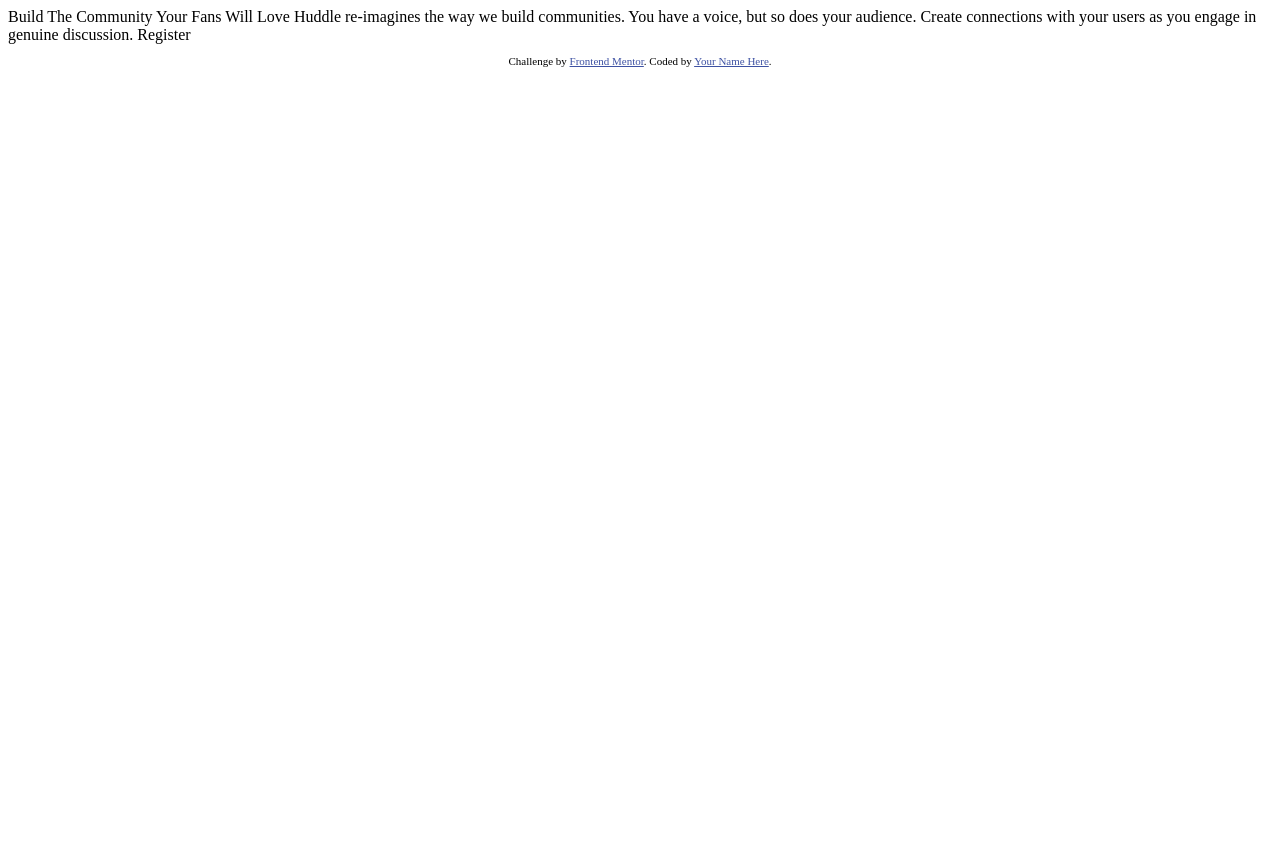
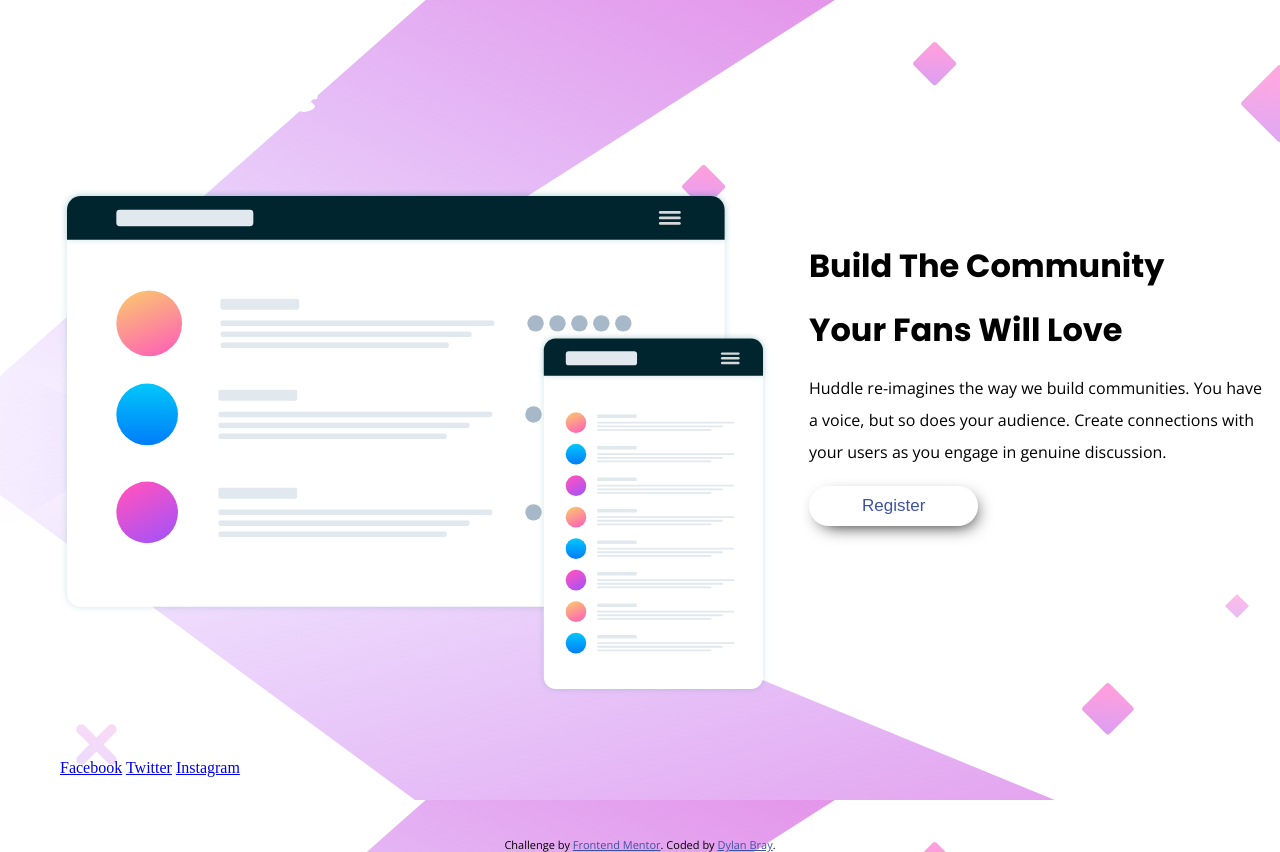
Before and after one commit to Thundery8/huddle-landing-page-with-single-introductory-section-master, a plain HTML site: page index.html in a window 1280 px wide. Before the commit the page ends 800 px from the top, so only its background shows below. Drawn offline with nearby package versions, Linux system fonts and the light colour scheme.

Commit message:
ost html & css complete for web version

```diff
--- a/index.html
+++ b/index.html
@@ -1,32 +1,60 @@
 <!DOCTYPE html>
 <html lang="en">
   <head>
-  <meta charset="UTF-8">
-  <meta name="viewport" content="width=device-width, initial-scale=1.0"> <!-- displays site properly based on user's device -->
-
-  <link rel="icon" type="image/png" sizes="32x32" href="./images/favicon-32x32.png">
-
-  <title>Frontend Mentor | Huddle landing page with single introductory section</title>
-
-  <!-- Feel free to remove these styles or customise in your own stylesheet 👍 -->
-  <style>
-    .attribution { font-size: 11px; text-align: center; }
-    .attribution a { color: hsl(228, 45%, 44%); }
-  </style>
+    <meta charset="UTF-8" />
+    <meta name="viewport" content="width=device-width, initial-scale=1.0" />
+    <!-- displays site properly based on user's device -->
+    <link rel="stylesheet" href="styles.css" />
+    <link
+      rel="icon"
+      type="image/png"
+      sizes="32x32"
+      href="./images/favicon-32x32.png"
+    />
+    <title>Huddle</title>
   </head>
   <body>
+    <div class="main-area">
+      <div><img src="images/logo.svg" alt="Huddle" /></div>
+      <div class="mid-section">
+        <div class="mockups">
+          <img
+            src="images/illustration-mockups.svg"
+            alt="Desktop & Mobile Mockups"
+          />
+        </div>
+        <div class="information">
+          <h1>
+            Build The Community Your Fans Will Love
+          </h1>
 
-  Build The Community Your Fans Will Love
-
-  Huddle re-imagines the way we build communities. You have a voice, but so does your audience.
-  Create connections with your users as you engage in genuine discussion.
-
-  Register
-
+          <p>
+            Huddle re-imagines the way we build communities. You have a voice,
+            but so does your audience. Create connections with your users as you
+            engage in genuine discussion.
+          </p>
+          <br>
+          <a href="#" class="myButton">Register</a>
+        </div>
+      </div>
+      <div>
+        <a class="facebook-logo share-icons" href="https://www.facebook.com"
+          >Facebook</a
+        >
+        <a class="twitter-logo share-icons" href="https://www.facebook.com"
+          >Twitter</a
+        >
+        <a class="instagram-logo share-icons" href="https://www.facebook.com"
+          >Instagram</a
+        >
+      </div>
+    </div>
     <footer>
       <p class="attribution">
-      Challenge by <a href="https://www.frontendmentor.io?ref=challenge" target="_blank">Frontend Mentor</a>.
-      Coded by <a href="#">Your Name Here</a>.
+        Challenge by
+        <a href="https://www.frontendmentor.io?ref=challenge" target="_blank"
+          >Frontend Mentor</a
+        >. Coded by <a href="#">Dylan Bray</a>.
       </p>
     </footer>
   </body>
--- /dev/null
+++ b/styles.css
@@ -0,0 +1,82 @@
+@import url("https://fonts.googleapis.com/css2?family=Open+Sans&display=swap");
+@import url("https://fonts.googleapis.com/css2?family=Poppins:wght@400;700&display=swap");
+
+* {
+  margin: 0;
+  padding: 0;
+}
+
+/* TYPE */
+h1 {
+  font-family: "Poppins", sans-serif;
+}
+
+p {
+  font-family: "Open Sans", sans-serif;
+}
+
+body {
+  background-image: url("images/bg-desktop.svg");
+}
+
+.main-area {
+  padding: 60px 60px 60px 60px;
+}
+
+.mid-section {
+  margin: 60px auto;
+  display: flex;
+}
+
+.mockups {
+  display: inline;
+}
+
+.information {
+ display: inline;
+  margin-top: 45px;
+  margin-left: 40px;
+
+}
+
+.information h1{
+ line-height: 2;
+ margin-bottom: 10px;
+ width: 400px;
+}
+
+.information p {
+ width: 460px;
+ line-height: 2;
+}
+
+
+
+
+.myButton {
+  box-shadow: 4px 6px 18px -7px #000000;
+  background-color: #ffffff;
+  border-radius: 42px;
+  display: inline-block;
+  cursor: pointer;
+  color: hsl(228, 45%, 44%);
+  font-family: Arial;
+  font-size: 17px;
+  padding: 10px 53px;
+  text-decoration: none;
+}
+.myButton:hover {
+  background-color: #ffffff;
+}
+.myButton:active {
+  position: relative;
+  top: 1px;
+}
+
+.attribution {
+  font-size: 11px;
+  text-align: center;
+}
+.attribution a {
+  color: hsl(228, 45%, 44%);
+}
```
Also changed, not shown: images/facebook-f-brands.svg (added), images/instagram-brands.svg (added), images/twitter-brands.svg (added), 1 other file. Lines whose indentation alone changed are shown as unchanged.
